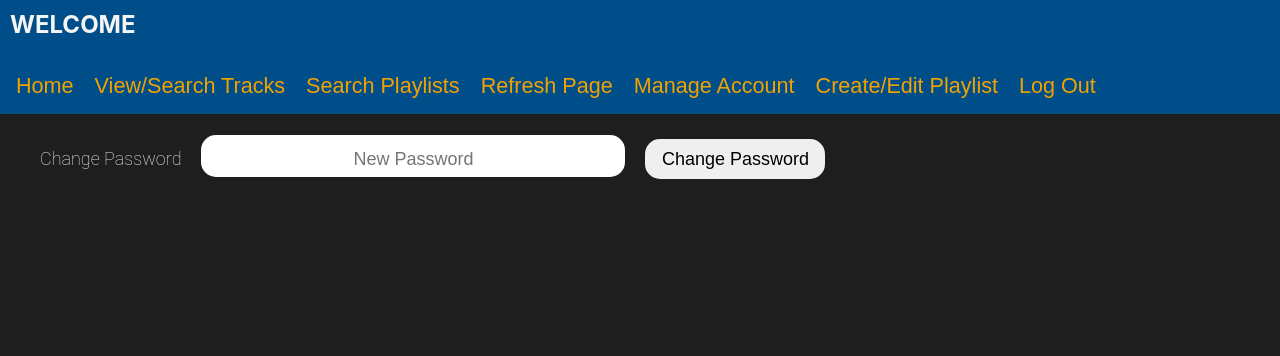
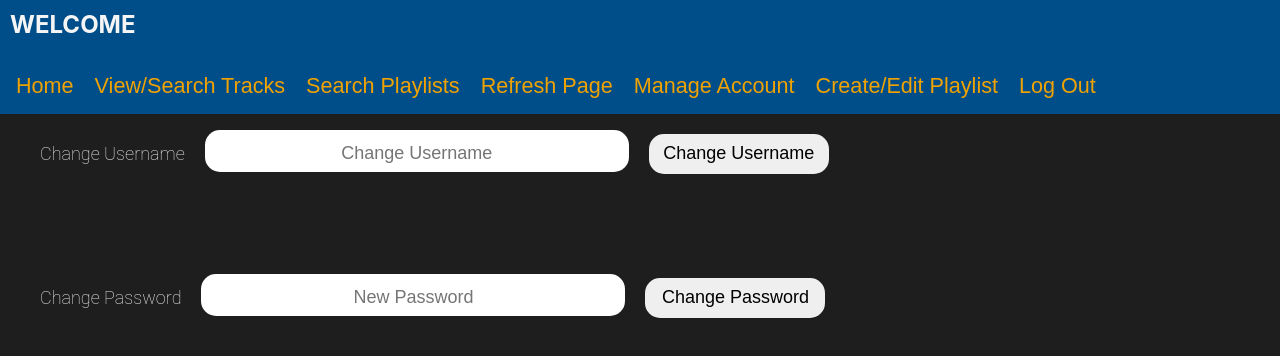
Before and after one commit to NicoM-7/Music-Webapp, a React (Create React App) app in the folder frontend/: page /manageAccount in a window 1280 px wide. Shown: the top 356 px of the page. Built offline with nearby package versions, Linux system fonts and the light colour scheme; no server answers; sample sign-in values are in the browser's storage.

Commit message:
final admin css

```diff
--- a/frontend/src/components/changeUsername.jsx
+++ b/frontend/src/components/changeUsername.jsx
@@ -1,6 +1,7 @@
 import React, { useState } from "react";
 import { Navigate, useLocation } from "react-router-dom";
 import { auth } from "../firebase";
+import "../styles/changePassword.css";
 
 function ChangeUsername() {
 
@@ -46,11 +47,11 @@ function ChangeUsername() {
     }
 
     return (
-        <div>
+        <div className="cPadding">
             <form onSubmit={changeUsername}>
-                <label>Change Username</label>
-                <input type="text" name="username" onChange={handleChange} value={inputs.username || ""} />
-                <button type="submit">Change Username</button>
+                <label className="cLabel">Change Username</label>
+                <input className="cInput" type="text" name="username" placeholder="Change Username" onChange={handleChange} value={inputs.username || ""} />
+                <button className="cButton" type="submit">Change Username</button>
             </form>
         </div>
     )
--- a/frontend/src/components/manageAccount.jsx
+++ b/frontend/src/components/manageAccount.jsx
@@ -1,14 +1,16 @@
 import React from "react";
 import ChangePassword from "./changePassword";
 import ChangeUsername from "./changeUsername";
-function ManageAccount(){
+function ManageAccount() {
 
-    return(
-        <React.Fragment>
-        <ChangeUsername/>
-        <br></br>
-        <ChangePassword/>
-        </React.Fragment>
+    return (
+        <div className="mainPlaylistDiv">
+            <React.Fragment>
+                <ChangeUsername />
+                <br></br>
+                <ChangePassword />
+            </React.Fragment>
+        </div>
     )
 
 }
```
